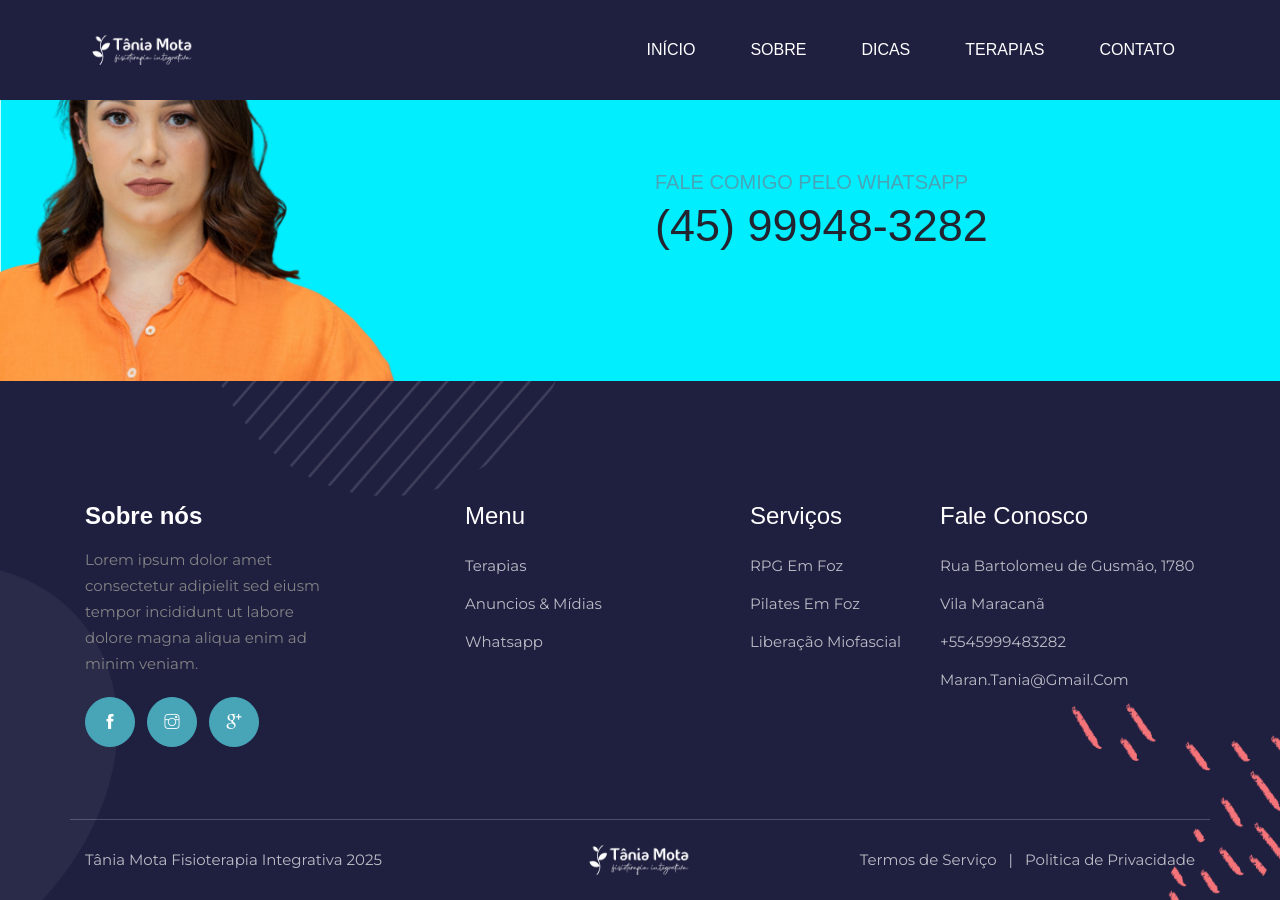
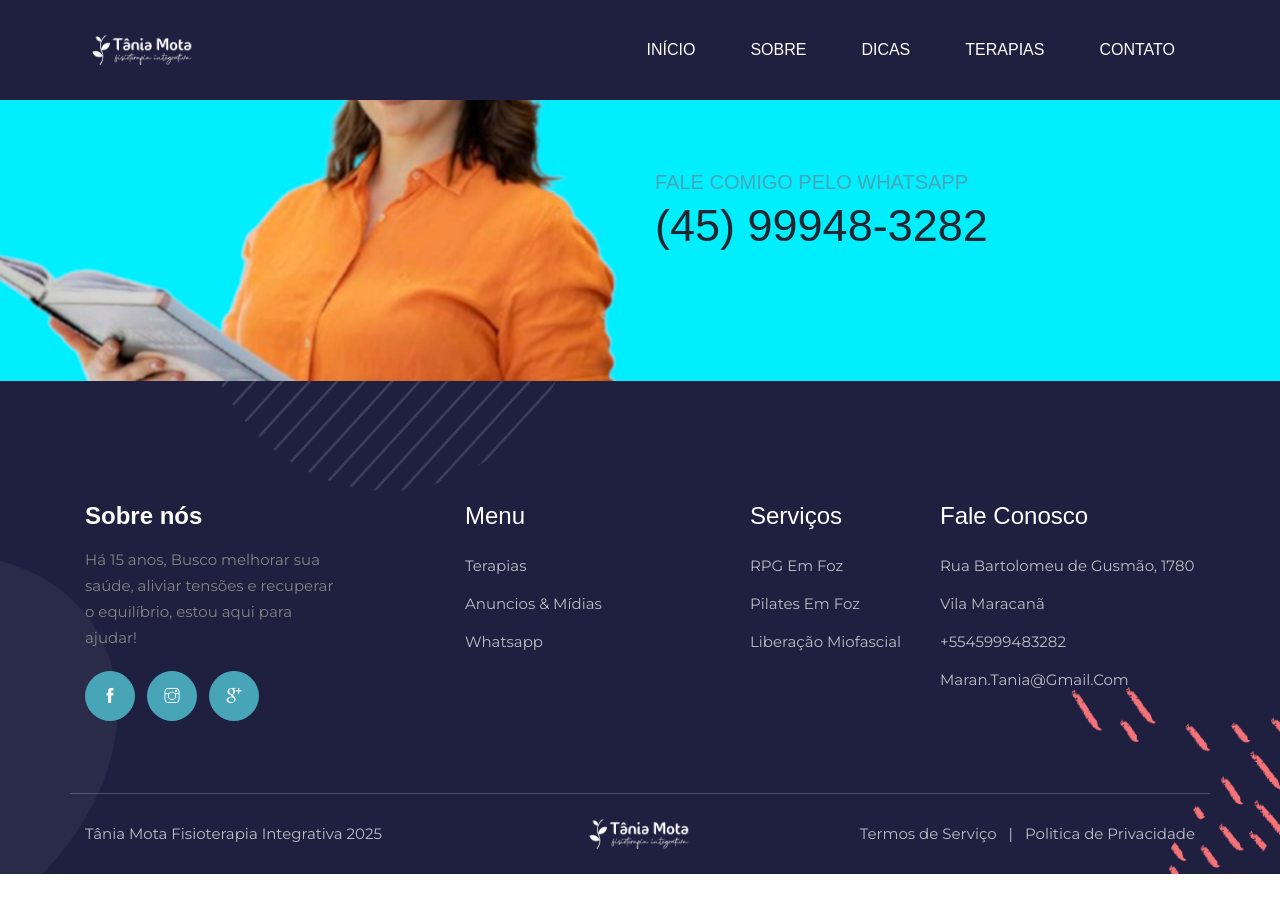
Before and after one commit to thejeffdev/taniamota, a Jekyll site: the page built from index.html, in a window 1280 px wide and 900 px high, scrolled down 4376 px. Built offline with Jekyll 4.4.1, drawn with Linux system fonts in a browser that asks for light colours; after the commit the page ends 5250 px from its top, so only the background shows below that.

Commit message:
change cta

```diff
--- a/_config.yml
+++ b/_config.yml
@@ -11,7 +11,7 @@
 logo_icon: "/assets/images/logo-b.png"
 contact_form_action: "#" # works with https://fomrspree.io
 # mailchimp_list: "https://themeix.us16.list-manage.com/subscribe/post?u=307862c135e4548eecf86f389&amp;id=342411fb35"
-footer_content: "Lorem ipsum dolor amet consectetur adipielit sed eiusm tempor incididunt ut labore dolore magna aliqua enim ad minim veniam."
+footer_content: "Há 15 anos, Busco melhorar sua saúde, aliviar tensões e recuperar o equilíbrio, estou aqui para ajudar!"
 copyright: "Tânia Mota Fisioterapia Integrativa 2025"
 # page header default image
 cover_image: "/assets/images/bg/about-bg.jpg"
```
Also changed, not shown: assets/images/bg/bg-7.jpg.
